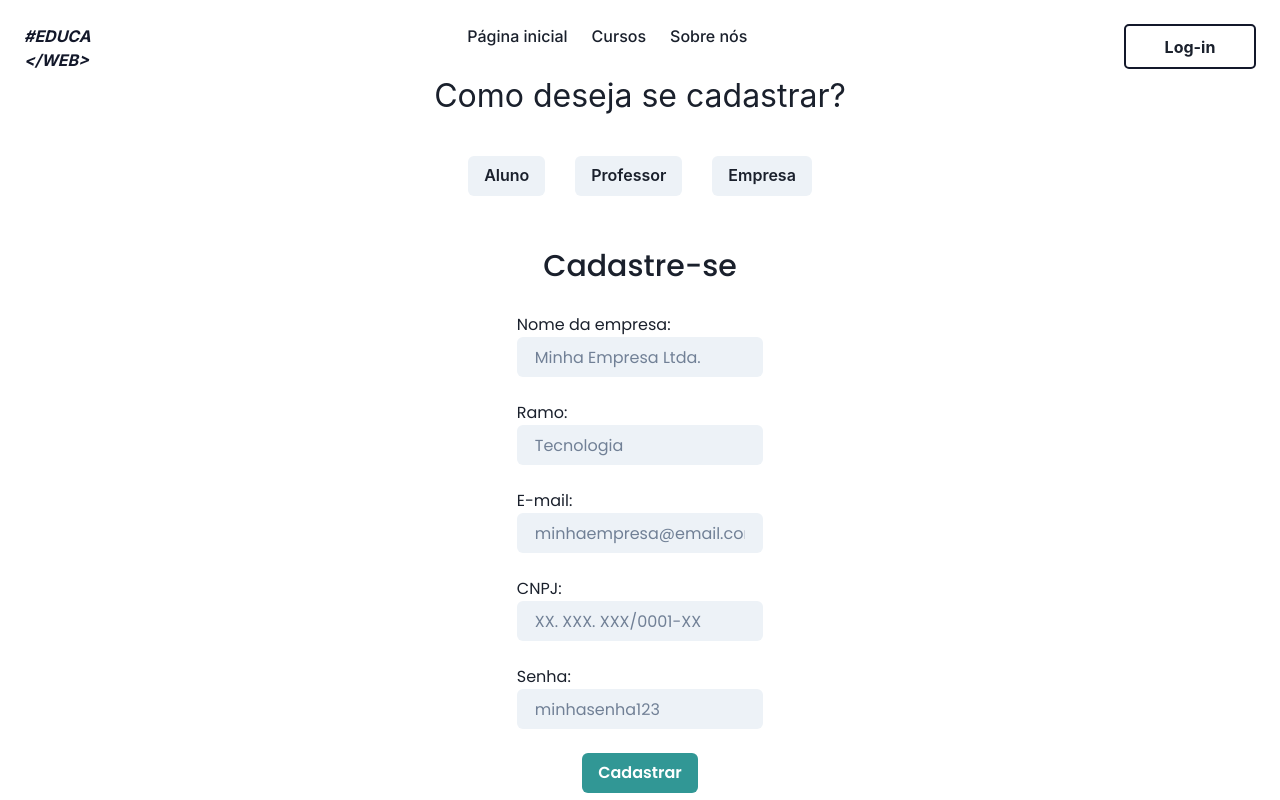
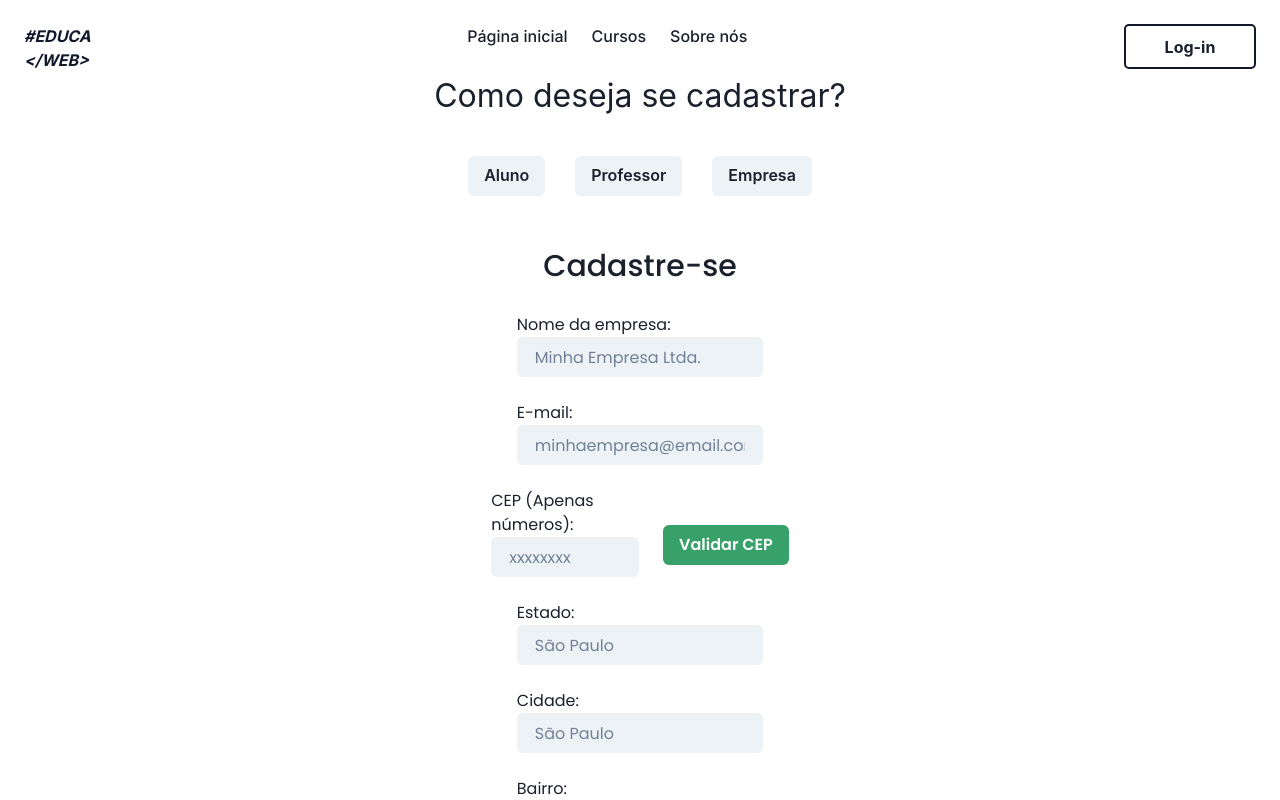
Before and after one commit to samuelmaia1/projeto_educaweb_react, a React (Vite) app: page /cadastro/empresa in a window 1280 px wide. Shown: the top 800 px of the page. Built offline with nearby package versions, Linux system fonts and the light colour scheme.

Commit message:
Refatorando formulário de cadastro de empresas

```diff
--- a/src/components/InputFormSignup/InputFormSignup.jsx
+++ b/src/components/InputFormSignup/InputFormSignup.jsx
@@ -2,12 +2,21 @@ import { Input } from '@chakra-ui/react'
 import './InputFormSignup.css'
 
 
-export default ({placeholder,name,onChange, label, value}) => {
+export default ({placeholder,name,onChange, label, value, type}) => {
     return (
         <>
             <div className="container-input">
                 <label>{label}</label>
-                <Input variant='filled' className='input-form' name={name} placeholder={placeholder} onChange={onChange} label={label} value={value}/>
+                <Input
+                    variant='filled'
+                    className='input-form'
+                    name={name}
+                    placeholder={placeholder}
+                    onChange={onChange}
+                    label={label}
+                    value={value}
+                    type={type}
+                />
             </div>
         </>
     )
--- a/src/routes/Login.jsx
+++ b/src/routes/Login.jsx
@@ -48,7 +48,7 @@ export default () => {
             <form onSubmit={loginSubmit}>
                 <h2 className='form-title'>Entrar</h2>
                 <InputFormSignup name='login' placeholder='fulanosilva' label='Nome de usuário: ' onChange={handleLoginUserName}/>
-                <InputFormSignup name='password' placeholder='fulano1234@' label='Senha: ' onChange={handleLoginPass}/>
+                <InputFormSignup name='password' placeholder='fulano1234@' label='Senha: ' onChange={handleLoginPass} type="password"/>
                 <Button colorScheme='teal' variant='solid' type='submit'>
                     Entrar
                 </Button>
--- a/src/routes/Signup.css
+++ b/src/routes/Signup.css
@@ -27,3 +27,20 @@ form{
     text-align: center;
     font-size: 32px;
 }
+
+.div-cep{
+    display: flex;
+    /* flex-direction: column; */
+    justify-content: center;
+    gap: 1.5rem;
+    align-items: center;
+    width: 100%;
+}
+
+.cep{
+    width: 60%;
+    display: flex;
+    align-items: center;
+    gap: 1.5rem;
+    justify-content: center
+}
--- a/src/routes/SignupCompany.jsx
+++ b/src/routes/SignupCompany.jsx
@@ -10,28 +10,47 @@ import {Link} from 'react-router-dom'
 
 export default () => {
 
-    const url = 'http://localhost:3000/companies'
+    const url = 'http://localhost:8081/api/services/cep/'
 
     const [companyName, setCompanyName] = useState('')
-    const [branch, setBranch] = useState('')
+    const [state, setState] = useState('')
+    const [city, setCity] = useState('')
+    const [neighborhood, setNeighborhood] = useState('')
+    const [address, setAddress] = useState('')
     const [email, setEmail] = useState('')
-    const [cnpj, setCnpj] = useState('')
+    const [cep, setCep] = useState('')
     const [password, setPassword] = useState('')
+    const [loadingCep, setLoadingCep] = useState(false)
 
     function handleCompanyName(e) {
         setCompanyName(e.target.value)
     }
 
-    function handleBranch(e) {
-        setBranch(e.target.value)
+    function handleState(e) {
+        setState(e.target.value)
+    }
+
+    function handleCity(e){
+        setCity(e.target.value)
+    }
+
+    function handleNeighborhood(e){
+        setNeighborhood(e.target.value)
+    }
+
+    function handleAddress(e){
+        setAddress(e.target.value)
     }
 
     function handleEmail(e) {
         setEmail(e.target.value)
     }
 
-    function handleCnpj(e) {
-        setCnpj(e.target.value)
+    function handleCep(e) {
+        const inputValue = e.target.value
+        if (inputValue.length <= 8){
+            setCep(e.target.value)
+        }
     }
 
     function handlePassword(e) {
@@ -41,13 +60,24 @@ export default () => {
     async function formSubmit(e) {
         e.preventDefault()
 
-        await axios.post(url, {
-            companyName,
-            branch,
-            email,
-            cnpj,
-            password
-        })
+        try {
+            const response = await axios.get(url + cep)
+
+            const data = response.data
+
+            if (response.status === 200){
+                setState(data.estado)
+                setAddress(data.logradouro)
+                setCity(data.localidade)
+                setNeighborhood(data.bairro)
+            }
+        } catch (error) {
+            if (error.response.status === 404){
+                alert(`CEP ${cep} não encontrado.`)
+            }
+        }
+
+        console.log(data)
     }
     return (
         <>
@@ -67,11 +97,19 @@ export default () => {
 
             <form onSubmit={formSubmit}>
                 <h2 className='form-title'>Cadastre-se</h2>
-                <InputFormSignup name='companyname' placeholder='Minha Empresa Ltda.' label='Nome da empresa: ' onChange={handleCompanyName}/>
-                <InputFormSignup name='branch' placeholder='Tecnologia' label='Ramo: ' onChange={handleBranch}/>
-                <InputFormSignup name='email' placeholder='minhaempresa@email.com' label='E-mail: ' onChange={handleEmail}/>
-                <InputFormSignup name='cnpj' placeholder='XX. XXX. XXX/0001-XX' label='CNPJ: ' onChange={handleCnpj}/>
-                <InputFormSignup name='password' placeholder='minhasenha123' label='Senha: ' onChange={handlePassword}/>
+                <InputFormSignup name='companyname' placeholder='Minha Empresa Ltda.' label='Nome da empresa: ' onChange={handleCompanyName} value={companyName}/>
+                <InputFormSignup name='email' placeholder='minhaempresa@email.com' label='E-mail: ' onChange={handleEmail} value={email}/>
+                <div className="div-cep">
+                    <div className="cep">
+                        <InputFormSignup name='cep' placeholder='xxxxxxxx' label='CEP (Apenas números): ' onChange={handleCep} type="number" value={cep}/>
+                        <Button colorScheme='green'>Validar CEP</Button>
+                    </div>
+                </div>
+                <InputFormSignup name='state' placeholder='São Paulo' label='Estado: ' onChange={handleState} value={state}/>
+                <InputFormSignup name='city' placeholder='São Paulo' label='Cidade: ' onChange={handleCity} value={city}/>
+                <InputFormSignup name='neighborhood' placeholder='Sé' label='Bairro: ' onChange={handleNeighborhood} value={neighborhood}/>
+                <InputFormSignup name='address' placeholder='Praça da sé' label='Rua: ' onChange={handleAddress} value={address}/>
+                <InputFormSignup name='password' placeholder='minhasenha123' label='Senha: ' onChange={handlePassword} type="password" value={password}/>
                 <Button colorScheme='teal' variant='solid' type='submit'>
                     Cadastrar
                 </Button>
--- a/src/routes/SignupTeacher.jsx
+++ b/src/routes/SignupTeacher.jsx
@@ -10,28 +10,18 @@ import {Link} from 'react-router-dom'
 
 export default () => {
 
-    const url = 'http://localhost:3000/teachers'
+    const url = 'http://localhost:8081/api/instructor/register'
 
     const [firstname, setFirstname] = useState('')
-    const [lastname, setLastname] = useState('')
     const [email, setEmail] = useState('')
-    const [skills, setSkills] = useState('')
     const [password, setPassword] = useState('')
 
     const handleFirstname = (e) => {
         setFirstname(e.target.value)
     }
 
-    const handleLastname = (e) => {
-        setLastname(e.target.value)
-    }
-
     const handleEmail = (e) => {
         setEmail(e.target.value)
-    }
-
-    const handleSkills = (e) => {
-        setSkills(e.target.value)
     }
 
     const handlePassword = (e) => {
@@ -41,13 +31,13 @@ export default () => {
     const formSubmit = async (e) => {
         e.preventDefault()
 
-        await axios.post(url, {
-            firstname,
-            lastname,
+        const response = await axios.post(url, {
+            name: firstname,
             email,
-            skills,
             password,
         })
+
+        console.log(response.data)
     }
 
     return (
@@ -61,18 +51,22 @@ export default () => {
             <h2 className='options-title'>Como deseja se cadastrar?</h2>
 
             <div className="container-options">
-                <Link to='/cadastro/aluno'><Button>Aluno</Button></Link>
-                <Link to='/cadastro/professor'><Button>Professor</Button></Link>
-                <Link to='/cadastro/empresa'><Button>Empresa</Button></Link>
+                <Link to='/cadastro/aluno'>
+                    <Button>Aluno</Button>
+                </Link>
+                <Link to='/cadastro/professor'>
+                    <Button>Professor</Button>
+                </Link>
+                <Link to='/cadastro/empresa'>
+                    <Button>Empresa</Button>
+                </Link>
             </div>
 
             <form onSubmit={formSubmit}>
                 <h2 className='form-title'>Cadastre-se</h2>
-                <InputFormSignup name='firstname' placeholder='Fulano' label='Nome: ' onChange={handleFirstname}/>
-                <InputFormSignup name='lastname' placeholder='Da Silva' label='Sobrenome: ' onChange={handleLastname}/>
-                <InputFormSignup name='email' placeholder='fulano@email.com' label='E-mail: ' onChange={handleEmail}/>
-                <InputFormSignup name='skills' placeholder='Banco de dados SQL, Python...' label='Habilidades: ' onChange={handleSkills}/>
-                <InputFormSignup name='password' placeholder='fulano1234@' label='Senha: ' onChange={handlePassword}/>
+                <InputFormSignup name='firstname' placeholder='Fulano' label='Nome: ' onChange={handleFirstname} value={firstname}/>
+                <InputFormSignup name='email' placeholder='fulano@email.com' label='E-mail: ' onChange={handleEmail} value={email}/>
+                <InputFormSignup name='password' placeholder='fulano1234@' label='Senha: ' onChange={handlePassword} value={password} type="password"/>
                 <Button colorScheme='teal' variant='solid' type='submit'>
                     Cadastrar
                 </Button>
--- a/src/routes/SignupUser.jsx
+++ b/src/routes/SignupUser.jsx
@@ -88,7 +88,7 @@ export default () => {
                 <InputFormSignup name='login' placeholder='fulanosilva' label='Nome de usuário: ' onChange={handleLogin} value={login}/>
                 <InputFormSignup name='firstName' placeholder='Fulano' label='Nome: ' onChange={handleName} value={firstName}/>
                 <InputFormSignup name='lastName' placeholder='Silva' label='Sobrenome: ' onChange={handleLastName} value={lastName}/>
-                <InputFormSignup name='password' placeholder='fulano1234@' label='Senha: ' onChange={handlePassword} value={password}/>
+                <InputFormSignup name='password' placeholder='fulano1234@' label='Senha: ' onChange={handlePassword} value={password} type="password"/>
                 <Button colorScheme='teal' variant='solid' type='submit'>
                     Cadastrar
                 </Button>
```
Also changed, not shown: src/components/Spinner/Spinner.jsx (added).
